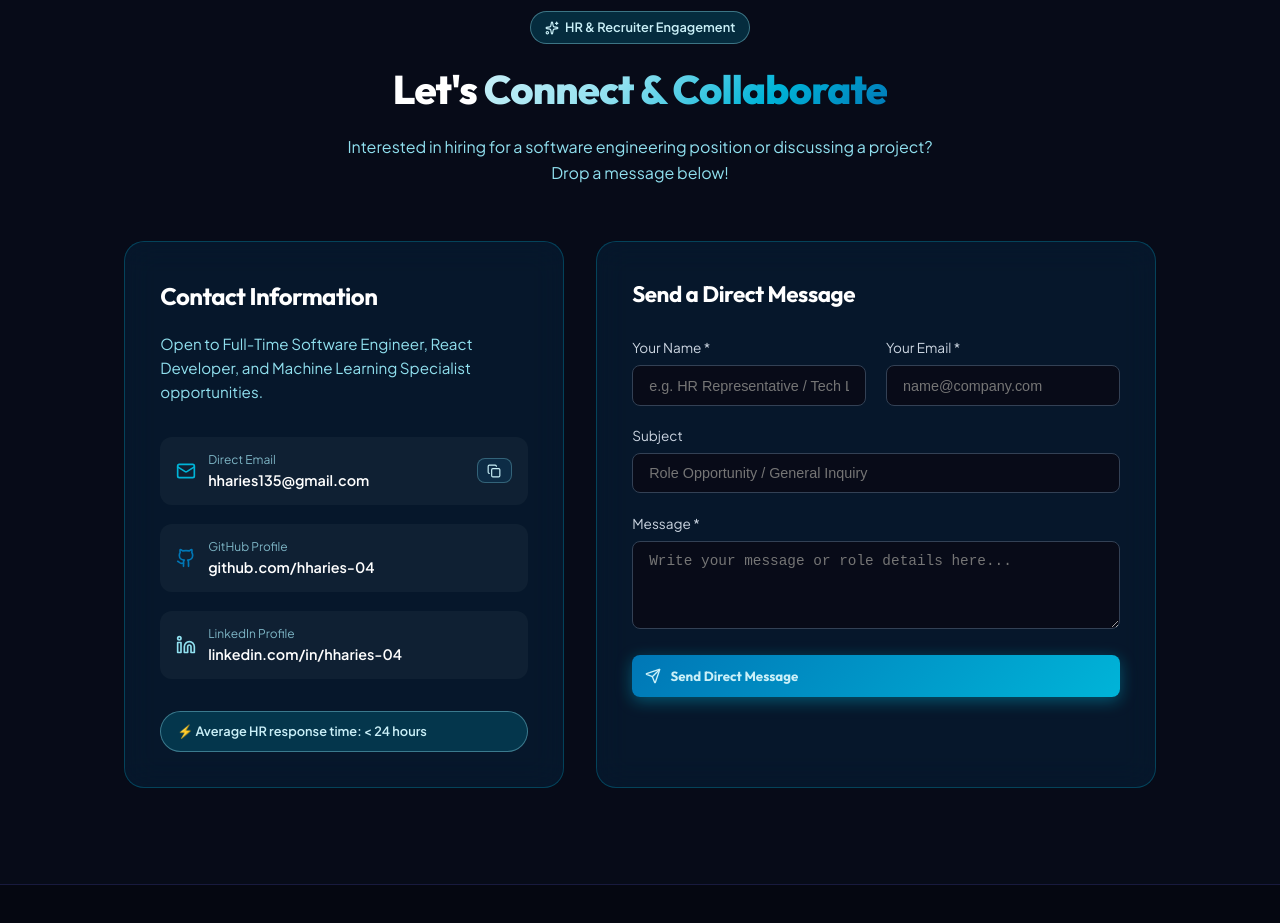
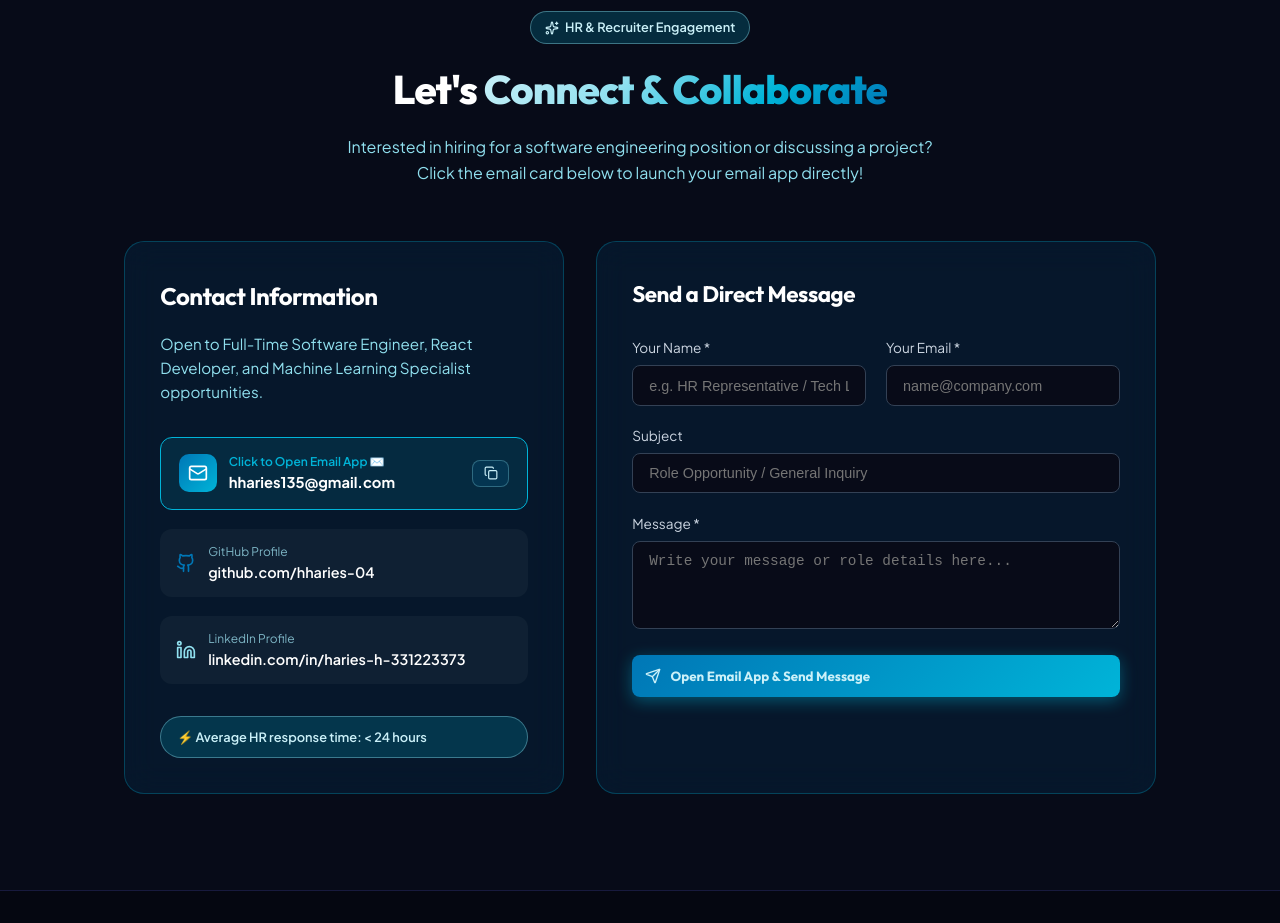
Before and after one commit to hharies-04/Portfolio-Haries, a React (Vite) app: page / in a window 1280 px wide. Shown: the part 6500-7423 px from the top of the page. Built offline with nearby package versions, Linux system fonts and the light colour scheme.

Commit message:
Add mailto direct email app launch feature to Contact section

```diff
--- a/src/components/Contact.jsx
+++ b/src/components/Contact.jsx
@@ -1,5 +1,5 @@
 import React, { useState } from 'react';
-import { Mail, Send, Sparkles, CheckCircle2, Copy } from 'lucide-react';
+import { Mail, Send, Sparkles, CheckCircle2, Copy, ExternalLink } from 'lucide-react';
 import { GithubIcon, LinkedinIcon } from './SocialIcons';
 import { personalInfo } from '../data/portfolioData';
 
@@ -11,17 +11,24 @@ export default function Contact() {
   const handleSubmit = (e) => {
     e.preventDefault();
     if (formData.name && formData.email && formData.message) {
+      // Form submission fallback via mailto trigger as well
+      const mailtoUrl = `mailto:${personalInfo.email}?subject=${encodeURIComponent(formData.subject || 'Portfolio Direct Inquiry from ' + formData.name)}&body=${encodeURIComponent('From: ' + formData.name + ' (' + formData.email + ')\n\n' + formData.message)}`;
+      window.location.href = mailtoUrl;
+
       setSubmitted(true);
       setFormData({ name: '', email: '', subject: '', message: '' });
       setTimeout(() => setSubmitted(false), 4000);
     }
   };
 
-  const handleCopyEmail = () => {
+  const handleCopyEmail = (e) => {
+    e.stopPropagation();
     navigator.clipboard.writeText(personalInfo.email);
     setCopied(true);
     setTimeout(() => setCopied(false), 2500);
   };
+
+  const mailtoLink = `mailto:${personalInfo.email}?subject=${encodeURIComponent('Inquiry for Haries H | Software Engineering Role')}`;
 
   return (
     <section id="contact" style={{ padding: '5rem 0 6rem 0', background: 'rgba(10, 13, 26, 0.6)' }}>
@@ -36,7 +43,7 @@ export default function Contact() {
             Let's <span className="gradient-text">Connect & Collaborate</span>
           </h2>
           <p style={{ color: 'var(--text-muted)', maxWidth: '600px', margin: '0.8rem auto 0 auto' }}>
-            Interested in hiring for a software engineering position or discussing a project? Drop a message below!
+            Interested in hiring for a software engineering position or discussing a project? Click the email card below to launch your email app directly!
           </p>
         </div>
 
@@ -69,22 +76,67 @@ export default function Contact() {
               </p>
 
               <div style={{ display: 'flex', flexDirection: 'column', gap: '1.2rem', marginBottom: '2rem' }}>
-                {/* Email Item */}
-                <div className="flex-row items-center justify-between" style={{ padding: '0.8rem 1rem', background: 'rgba(255,255,255,0.04)', borderRadius: '12px' }}>
+
+                {/* DIRECT MAIL APP LINK ITEM */}
+                <a
+                  href={mailtoLink}
+                  title="Click to launch your email app and compose a message"
+                  className="flex-row items-center justify-between"
+                  style={{
+                    padding: '0.9rem 1.1rem',
+                    background: 'rgba(0, 180, 216, 0.12)',
+                    border: '1px solid var(--cyan-accent)',
+                    borderRadius: '12px',
+                    textDecoration: 'none',
+                    color: '#fff',
+                    transition: 'transform 0.2s, background 0.2s',
+                    cursor: 'pointer'
+                  }}
+                >
                   <div className="flex-row items-center gap-sm">
-                    <Mail size={20} color="var(--cyan-accent)" />
+                    <div
+                      style={{
+                        width: '38px',
+                        height: '38px',
+                        borderRadius: '10px',
+                        background: 'linear-gradient(135deg, #0077b6, #00b4d8)',
+                        display: 'flex',
+                        alignItems: 'center',
+                        justifyContent: 'center'
+                      }}
+                    >
+                      <Mail size={20} color="#fff" />
+                    </div>
                     <div>
-                      <div style={{ fontSize: '0.75rem', color: 'var(--text-subtle)' }}>Direct Email</div>
-                      <div style={{ fontSize: '0.9rem', color: '#fff', fontWeight: 600 }}>{personalInfo.email}</div>
+                      <div style={{ fontSize: '0.75rem', color: 'var(--cyan-accent)', fontWeight: 600 }}>
+                        Click to Open Email App ✉️
+                      </div>
+                      <div style={{ fontSize: '0.92rem', color: '#fff', fontWeight: 700 }}>
+                        {personalInfo.email}
+                      </div>
                     </div>
                   </div>
-                  <button onClick={handleCopyEmail} className="btn-secondary" style={{ padding: '0.3rem 0.6rem', fontSize: '0.75rem' }}>
-                    {copied ? <CheckCircle2 size={14} color="#22c55e" /> : <Copy size={14} />}
-                  </button>
-                </div>
+
+                  <div className="flex-row items-center gap-xs">
+                    <button
+                      onClick={handleCopyEmail}
+                      className="btn-secondary"
+                      title="Copy Email Address"
+                      style={{ padding: '0.35rem 0.65rem', fontSize: '0.75rem' }}
+                    >
+                      {copied ? <CheckCircle2 size={14} color="#22c55e" /> : <Copy size={14} />}
+                    </button>
+                  </div>
+                </a>
 
                 {/* GitHub Item */}
-                <a href={personalInfo.github} target="_blank" rel="noreferrer" className="flex-row items-center gap-sm" style={{ padding: '0.8rem 1rem', background: 'rgba(255,255,255,0.04)', borderRadius: '12px', textDecoration: 'none', color: '#fff' }}>
+                <a
+                  href={personalInfo.github}
+                  target="_blank"
+                  rel="noreferrer"
+                  className="flex-row items-center gap-sm"
+                  style={{ padding: '0.8rem 1rem', background: 'rgba(255,255,255,0.04)', borderRadius: '12px', textDecoration: 'none', color: '#fff' }}
+                >
                   <GithubIcon size={20} color="var(--indigo-primary)" />
                   <div>
                     <div style={{ fontSize: '0.75rem', color: 'var(--text-subtle)' }}>GitHub Profile</div>
@@ -93,13 +145,20 @@ export default function Contact() {
                 </a>
 
                 {/* LinkedIn Item */}
-                <a href={personalInfo.linkedin} target="_blank" rel="noreferrer" className="flex-row items-center gap-sm" style={{ padding: '0.8rem 1rem', background: 'rgba(255,255,255,0.04)', borderRadius: '12px', textDecoration: 'none', color: '#fff' }}>
+                <a
+                  href={personalInfo.linkedin}
+                  target="_blank"
+                  rel="noreferrer"
+                  className="flex-row items-center gap-sm"
+                  style={{ padding: '0.8rem 1rem', background: 'rgba(255,255,255,0.04)', borderRadius: '12px', textDecoration: 'none', color: '#fff' }}
+                >
                   <LinkedinIcon size={20} color="var(--violet-accent)" />
                   <div>
                     <div style={{ fontSize: '0.75rem', color: 'var(--text-subtle)' }}>LinkedIn Profile</div>
-                    <div style={{ fontSize: '0.9rem', fontWeight: 600 }}>linkedin.com/in/hharies-04</div>
+                    <div style={{ fontSize: '0.9rem', fontWeight: 600 }}>linkedin.com/in/haries-h-331223373</div>
                   </div>
                 </a>
+
               </div>
             </div>
 
@@ -125,8 +184,8 @@ export default function Contact() {
             {submitted ? (
               <div style={{ padding: '2rem', textAlign: 'center', background: 'rgba(34, 197, 94, 0.1)', border: '1px solid #22c55e', borderRadius: '12px' }}>
                 <CheckCircle2 size={40} color="#22c55e" style={{ margin: '0 auto 0.8rem auto' }} />
-                <h4 style={{ color: '#fff', fontSize: '1.2rem', marginBottom: '0.4rem' }}>Message Received!</h4>
-                <p style={{ color: '#cbd5e1', fontSize: '0.9rem' }}>Thank you for reaching out. I will respond to your message promptly.</p>
+                <h4 style={{ color: '#fff', fontSize: '1.2rem', marginBottom: '0.4rem' }}>Email App Opened!</h4>
+                <p style={{ color: '#cbd5e1', fontSize: '0.9rem' }}>Opening your email application to send the message directly to {personalInfo.email}.</p>
               </div>
             ) : (
               <form onSubmit={handleSubmit} style={{ display: 'flex', flexDirection: 'column', gap: '1.2rem' }}>
@@ -179,7 +238,7 @@ export default function Contact() {
                 </div>
 
                 <button type="submit" className="btn-primary" style={{ justifyCenter: 'center', width: '100%', padding: '0.8rem' }}>
-                  <Send size={16} /> Send Direct Message
+                  <Send size={16} /> Open Email App & Send Message
                 </button>
               </form>
             )}
```
